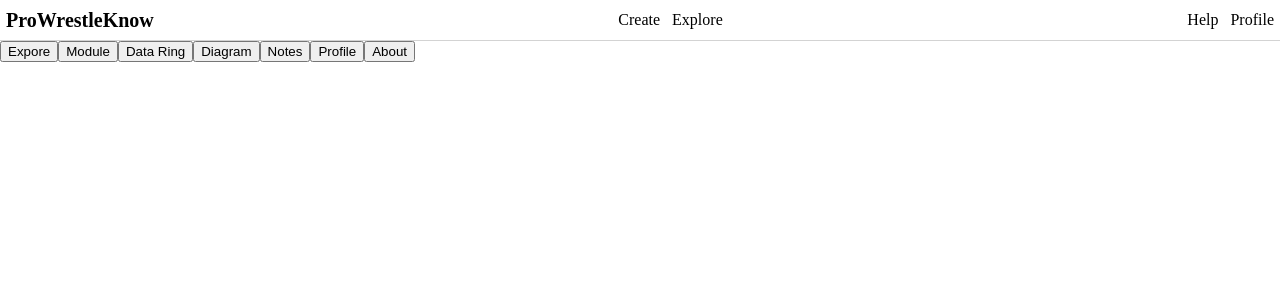
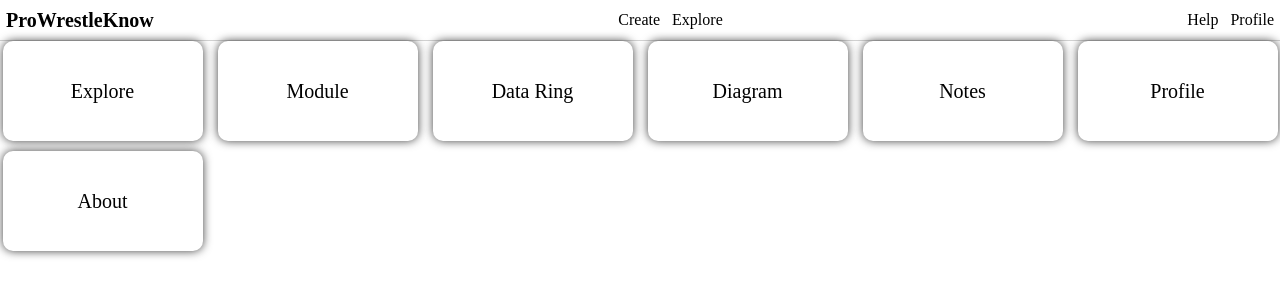
Before and after one commit to bryanmartinez1/prowrestleknow-web, a React (Vite) app in the folder frontend/: page /help in a window 1280 px wide. Shown: the top 300 px of the page. Built offline with nearby package versions, Linux system fonts and the light colour scheme; a web font is replaced by a local one.

Commit message:
Help card edited

```diff
--- a/frontend/src/pages/Help/Card.tsx
+++ b/frontend/src/pages/Help/Card.tsx
@@ -1,5 +1,5 @@
 import { useNavigate } from "react-router-dom";
-import "./help.css";
+import Button from "../../components/Buttons/Button";
 
 type HelpProps = {
   title: string;
@@ -8,10 +8,25 @@ type HelpProps = {
 function HelpCard({ title }: HelpProps) {
   const navigate = useNavigate();
   const url: string = title.toLowerCase().replace(" ", "");
+
+  const cardStyle: React.CSSProperties = {
+    fontFamily: "Lexend",
+    margin: 0,
+    background: "none",
+    border: "none",
+    fontSize: "20px",
+    borderRadius: "10px",
+    boxShadow: "0 0 10px rgba(0, 0, 0, .75)",
+    width: "200px",
+    height: "100px",
+  };
+
   return (
-    <button className="helpCard" onClick={() => navigate(`/help/${url}`)}>
-      {title}
-    </button>
+    <Button
+      text={title}
+      onClick={() => navigate(`/help/${url}`)}
+      style={cardStyle}
+    />
   );
 }
 
--- a/frontend/src/pages/Help/Help.tsx
+++ b/frontend/src/pages/Help/Help.tsx
@@ -3,8 +3,8 @@ import "./help.css";
 
 function Help() {
   return (
-    <div>
-      <HelpCard title="Expore" />
+    <div className="helpPage">
+      <HelpCard title="Explore" />
       <HelpCard title="Module" />
       <HelpCard title="Data Ring" />
       <HelpCard title="Diagram" />
--- a/frontend/src/pages/Help/help.css
+++ b/frontend/src/pages/Help/help.css
@@ -0,0 +1,7 @@
+.helpPage {
+  display: grid;
+  grid-template-columns: repeat(auto-fit, minmax(200px, 1fr));
+  grid-gap: 10px;
+  justify-content: start;
+  justify-items: center;
+}
```
